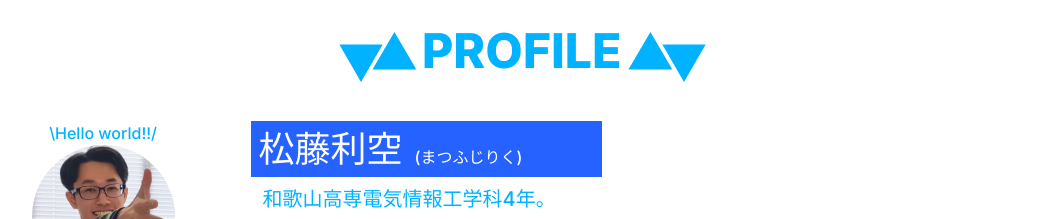
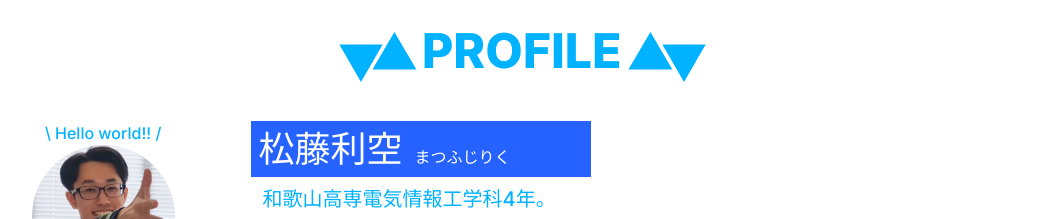
Before and after one commit to matsuriku420/portfolio, a Next.js app: page / in a window 1280 px wide. Shown: the part 790-1009 px from the top of the page, without its empty margins (118-1161 px from the left). Built offline with nearby package versions, Linux system fonts and the light colour scheme.

Commit message:
dataCenter/プロフィール情報のデータ元を集約

```diff
--- a/src/components/profile/parts/profileCard.tsx
+++ b/src/components/profile/parts/profileCard.tsx
@@ -1,13 +1,10 @@
 import { inter } from "@/app/layout";
 import { profileProps, rikuPhotoProps, RImage } from "@/datas/imageComponents";
+import { myProfile } from "@/datas/profileDatas";
 import React from "react";
 
 export const ProfileCard: React.FC<{ className?: string }> = (props) => {
   const nameTextClassBase = `${inter.className} font-extrabold text-tertiary sm:text-secondary`;
-  const description = `和歌山高専電気情報工学科4年。\n
-相方との2人で開発を行うことが多く、自分はプログラム全てを担当する。\n
-2023年度学内コンテストにて最優秀賞を受賞。\n
-幼少期よりモノづくりが好きで、一生モノ作りする運命にあると思っている。`;
   return (
     <div
       className={`flex flex-col sm:gap-9 size-fit items-center ${props.className}`}
@@ -16,7 +13,7 @@ export const ProfileCard: React.FC<{ className?: string }> = (props) => {
       <div className="flex flex-col sm:flex-row h-fit sm:gap-9">
         <div className="flex flex-col items-center">
           <p className={`text-primary ${inter.className} font-semibold`}>
-            \Hello world!!/
+            {myProfile.comment}
           </p>
           <div className="size-[143px]">
             <RImage data={rikuPhotoProps} className="rounded-full" />
@@ -25,17 +22,17 @@ export const ProfileCard: React.FC<{ className?: string }> = (props) => {
         <div className="flex flex-col items-center sm:items-start mx-10">
           <div className="flex flex-col sm:flex-row sm:gap-3 items-center sm:items-end p-2 h-fit w-fit sm:pr-20 sm:bg-tertiary">
             <p className={`text-2xl sm:text-4xl ${nameTextClassBase}`}>
-              松藤利空
+              {myProfile.name}
             </p>
             <p className={`text-xs sm:text-base ${nameTextClassBase}`}>
-              (まつふじりく)
+              {myProfile.ruby}
             </p>
           </div>
           <div className="size-fit p-3">
             <p
               className={`${inter.className} text-text-sub font-semibold text-[15px] sm:text-[20px] leading-4 sm:leading-5 whitespace-pre-wrap`}
             >
-              {description}
+              {myProfile.description}
             </p>
           </div>
         </div>
--- /dev/null
+++ b/src/datas/profileDatas.ts
@@ -0,0 +1,9 @@
+export const myProfile = {
+  name: "松藤利空",
+  ruby: "まつふじりく",
+  description: `和歌山高専電気情報工学科4年。\n
+相方との2人で開発を行うことが多く、自分はプログラム全てを担当する。\n
+2023年度学内コンテストにて最優秀賞を受賞。\n
+幼少期よりモノづくりが好きで、一生モノ作りする運命にあると思っている。`,
+  comment: "\\ Hello world!! /",
+};
```
